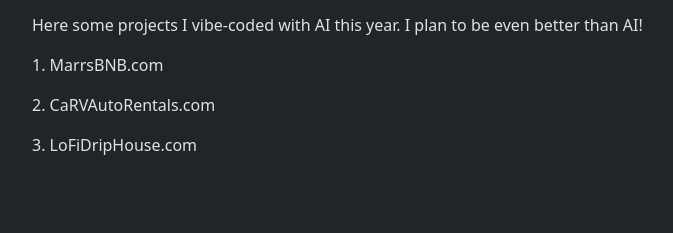
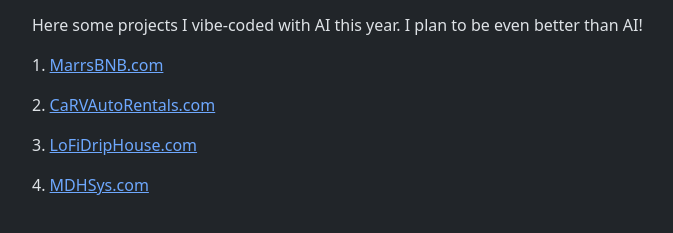
Before and after one commit to Aval23/Website_Portfolio, a plain HTML site: page projects.html in a window 1280 px wide. Shown: the part 163-396 px from the top of the page, without its empty margins (50-723 px from the left). Drawn offline with nearby package versions, Linux system fonts and the light colour scheme.

Commit message:
fixed links again
deleted the quotes around the link so they actually work.

```diff
--- a/projects.html
+++ b/projects.html
@@ -28,9 +28,10 @@
       <h1>My Projects</h1>
       <p>Welcome to my projects page!</p>
       <p>Here some projects I vibe-coded with AI this year. I plan to be even better than AI!</p>
-      <p>1. <a href="https://MarrsBNB.com"></a>MarrsBNB.com</p>
-      <p>2. <a href="https://CaRVAutoRentals.com"></a>CaRVAutoRentals.com</p>
-      <p>3. <a href="https://LoFiDripHouse.com"></a>LoFiDripHouse.com</p>
+      <p>1. <a href=https://marrsbnb.com>MarrsBNB.com</a></p>
+      <p>2. <a href=https://carvautorentals.com>CaRVAutoRentals.com</a></p>
+      <p>3. <a href=https://lofidriphouse.com>LoFiDripHouse.com</a></p>
+      <p>4. <a href=https://mdhsys.com>MDHSys.com</a></p>
     </div>
 
     <!--//////////////////////////////////////////////ADD ABOVE//////////////////////////////////////////////////////////////////////-->
```
